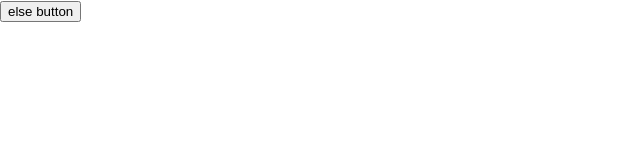
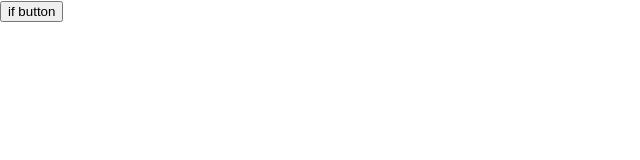
Before and after one commit to sainath-07/reactClasses, a JavaScript app: page / in a window 1280 px wide. Shown: the top 160 px of the page, without its empty margins (0-640 px from the left). Built offline with nearby package versions, Linux system fonts and the light colour scheme; the HTML template or start-up script is replaced by a standard one.

Commit message:
ifelsecondition

```diff
--- a/src/23-04-2024/Component/button.js
+++ b/src/23-04-2024/Component/button.js
@@ -6,7 +6,7 @@
 
 
 const Buttoncomponent1= () => {
-   const  b=0
+   const  b=1
 
     if(b){
         return (
```
